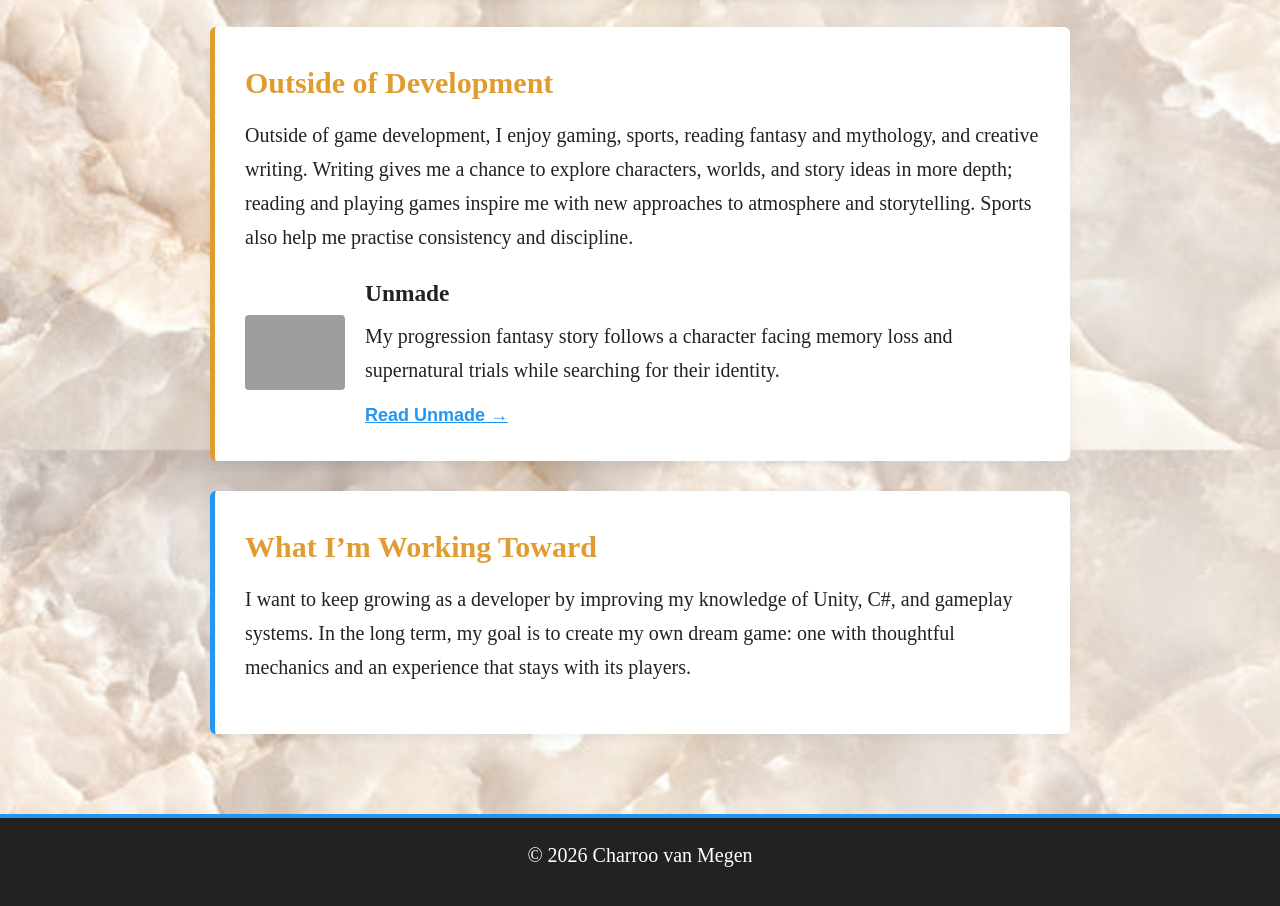
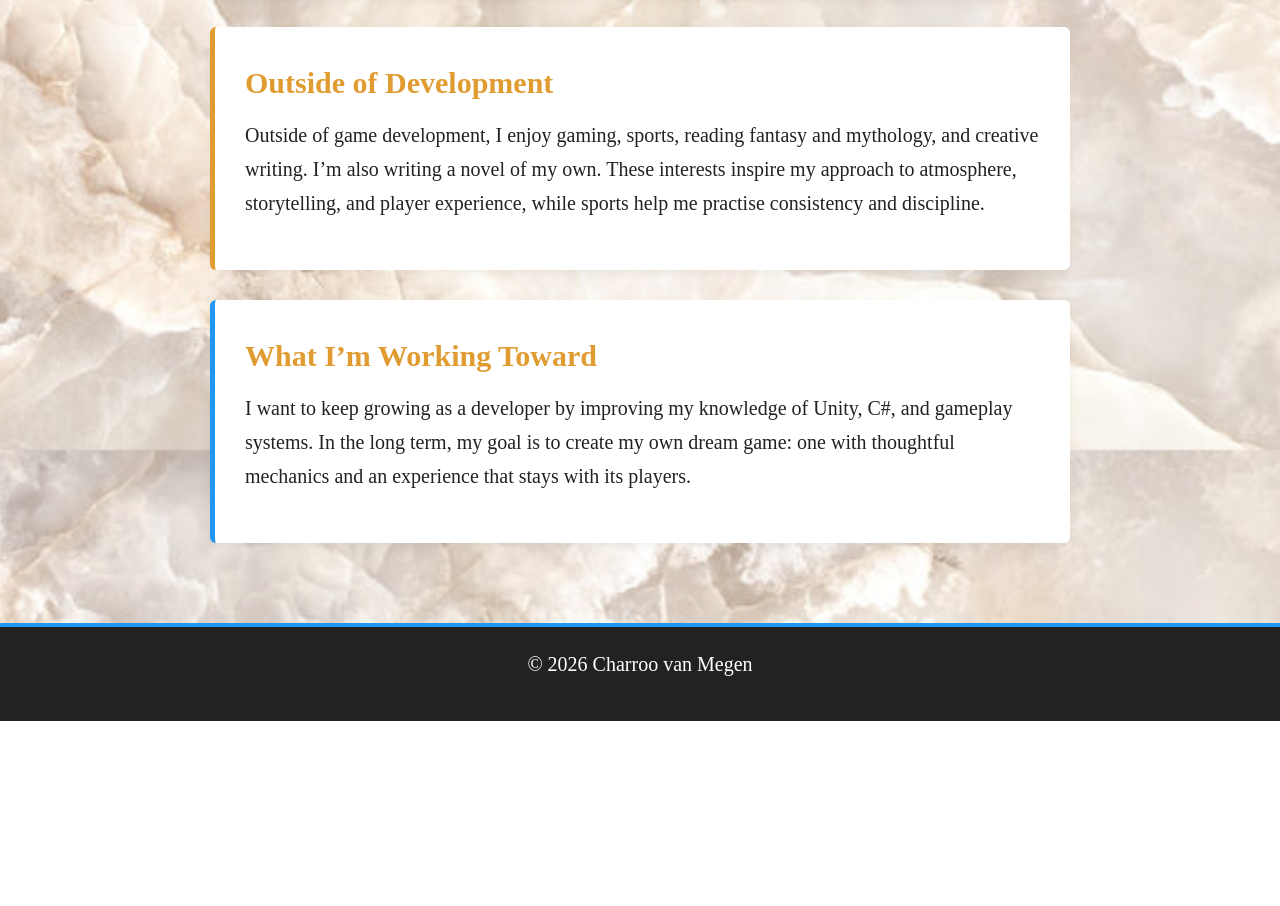
Before and after one commit to charroo-van-megen/Personal-Website, a plain HTML site: page about.html in a window 1280 px wide. Shown: the part 1150-2056 px from the top of the page. After the commit the page ends 1871 px from the top, so only its background shows below. Drawn offline with Linux system fonts and the light colour scheme; grey boxes are pictures that could not be loaded.

Commit message:
cover ect gone

```diff
--- a/about.html
+++ b/about.html
@@ -48,15 +48,7 @@
 
   <section class="about-section about-goal">
     <h2>Outside of Development</h2>
-    <p>Outside of game development, I enjoy gaming, sports, reading fantasy and mythology, and creative writing. Writing gives me a chance to explore characters, worlds, and story ideas in more depth; reading and playing games inspire me with new approaches to atmosphere and storytelling. Sports also help me practise consistency and discipline.</p>
-    <div class="novel-preview">
-      <img src="covGREENTEXT.png" alt="Cover of Unmade" loading="lazy">
-      <div>
-        <h3>Unmade</h3>
-        <p>My progression fantasy story follows a character facing memory loss and supernatural trials while searching for their identity.</p>
-        <a href="https://www.royalroad.com/fiction/140196/unmade" target="_blank" rel="noopener noreferrer">Read Unmade →</a>
-      </div>
-    </div>
+    <p>Outside of game development, I enjoy gaming, sports, reading fantasy and mythology, and creative writing. I’m also writing a novel of my own. These interests inspire my approach to atmosphere, storytelling, and player experience, while sports help me practise consistency and discipline.</p>
   </section>
 
   <section class="about-section">
```
